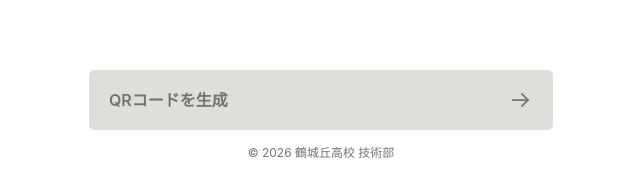
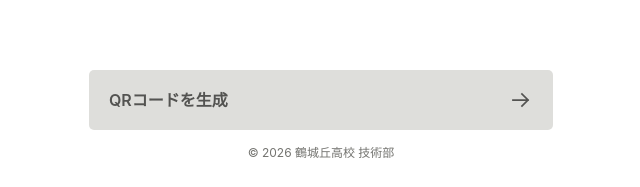
Before and after one commit to gijyutu/KIRIEMON-QR, a plain HTML site: page dist/index.html in a window 1280 px wide. Shown: the part 610-797 px from the top of the page, 319-959 px from the left. Drawn offline with Linux system fonts and the light colour scheme.

```diff
--- a/dist/styles.css
+++ b/dist/styles.css
@@ -215,7 +215,7 @@ button svg {
 .generate-button:disabled:hover,
 .generate-button:disabled:active {
   background: #dededb;
-  color: #73736f;
+  color: #535351;
   cursor: not-allowed;
 }
 
```
